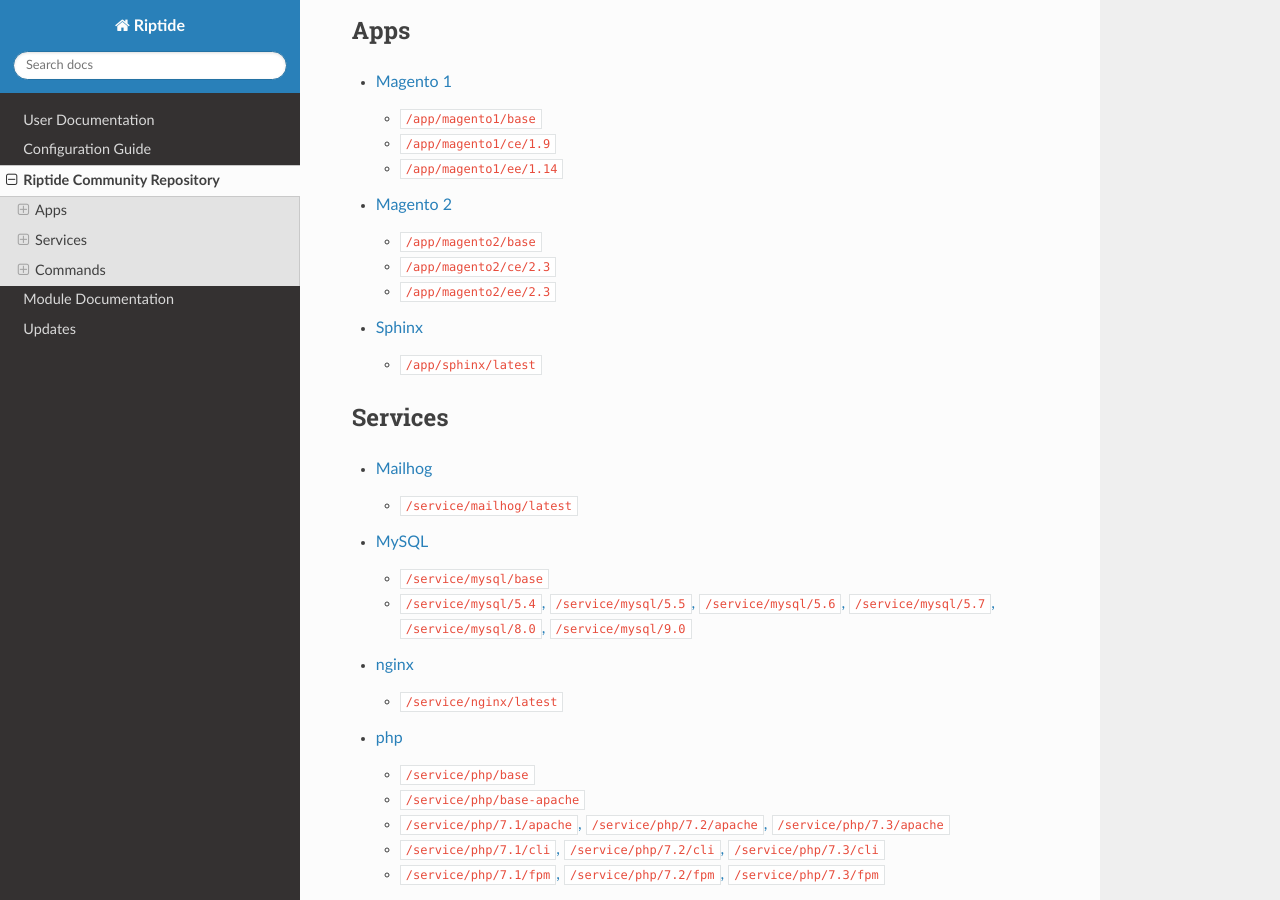
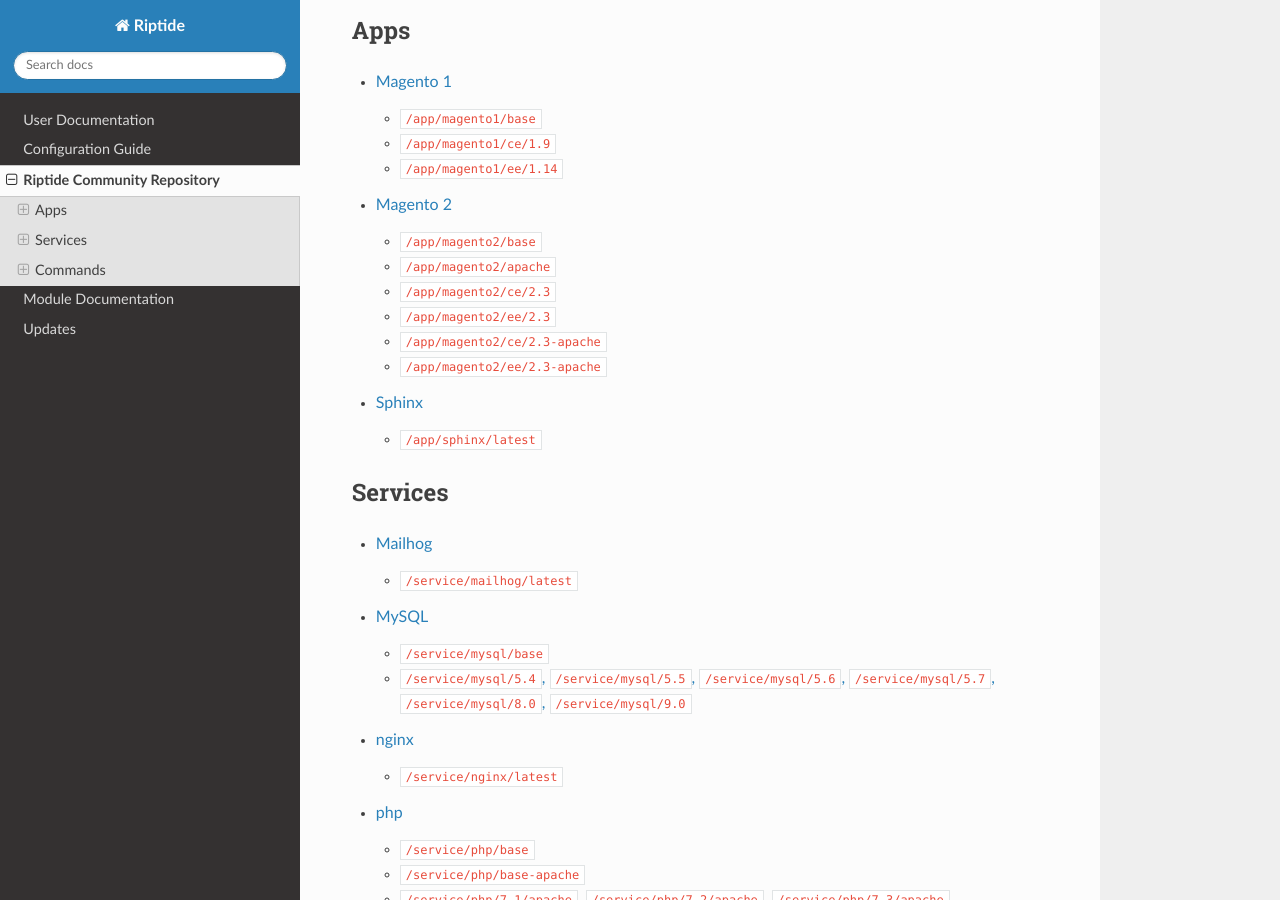
Before and after one commit to theCapypara/riptide-docs, a Sphinx documentation site: the page built from source/repo_docs.rst, in a window 1280 px wide and 900 px high, scrolled down 434 px. Built offline with Sphinx 7.4.7 and the Read the Docs theme 2.0.0, drawn with Linux system fonts in a browser that asks for light colours; formulas are drawn with MathJax 3; some of the changed lines change nothing that is shown.

Commit message:
Riptide Repo documentation - Build for 121ad14a
URL: https://github.com/Parakoopa/riptide-repo/commit/121ad14afe9f47da05b82a0dabfd220e032b9c6f

```diff
--- a/source/repo_docs/app/magento2.rst
+++ b/source/repo_docs/app/magento2.rst
@@ -7,7 +7,7 @@
 
 The Riptide app comes with Varnish, Redis, RabbitMQ and a mail catcher.
 
-Web server is based on Nginx.
+Web server is based on Nginx. The "Apache" variants contain web servers based on Apache.
 
 .. _Magento: https://magento.com/
 
@@ -19,7 +19,7 @@
 ``/app/magento2/base``
 ----------------------
 
-Magento 2 base variant.
+Magento 2 base variant, using Nginx.
 
 Imports
 ~~~~~~~
@@ -222,16 +222,51 @@
 
 The client auto-connects to the database from this service.
 
+``/app/magento2/apache``
+----------------------
+
+**Based on**: /app/magento2/base
+
+Variant of Magento using the Apache web-server instead.
+
+
 ``/app/magento2/ce/2.3``
 ------------------------
 
 **Based on**: /app/magento2/base
 
-Configuration for different versions of Magento Open Source, version 2.
+Configuration for different versions of Magento Open Source, version 2. Using Nginx.
+
+www
++++
+
+Is removed. The apache web-server with a PHP CGI module is in the PHP service.
+
+php
++++
+
+**Based on**: `/service/php/7.2/apache <https://github.com/Parakoopa/riptide-repo/tree/master/service/php>`_
+
+Apache + PHP.
 
 ``/app/magento2/ee/2.3``
 ------------------------
 
 **Based on**: /app/magento2/base
 
-Configuration for different versions of Magento Commerce, version 2.
+Configuration for different versions of Magento Commerce, version 2. Using Nginx.
+
+
+``/app/magento2/ce/2.3-apache``
+------------------------
+
+**Based on**: /app/magento2/base
+
+Configuration for different versions of Magento Open Source, version 2. Using Apache.
+
+``/app/magento2/ee/2.3-apache``
+------------------------
+
+**Based on**: /app/magento2/base
+
+Configuration for different versions of Magento Commerce, version 2. Using Apache.
```
